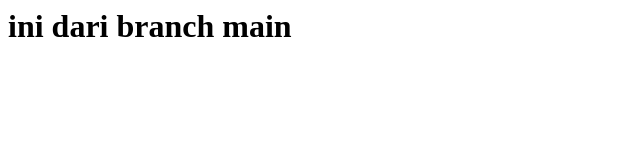
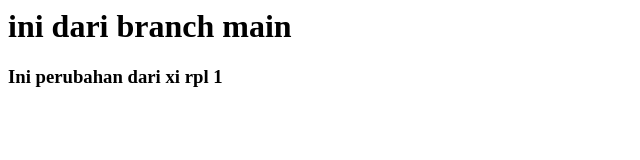
Before and after one commit to pwb-neskar/xi-rpl-1-gen-60, a plain HTML site: page index.html in a window 1280 px wide. Shown: the whole page, without its empty margins (0-640 px from the left). Drawn offline with Linux system fonts and the light colour scheme.

Commit message:
add change file index.html

```diff
--- a/index.html
+++ b/index.html
@@ -1 +1,2 @@
 <h1>ini dari branch main</h1>
+<h3>Ini perubahan dari xi rpl 1</h3>
```
Also changed, not shown: xi-rpl-1.html (added, +1 -0 lines).
